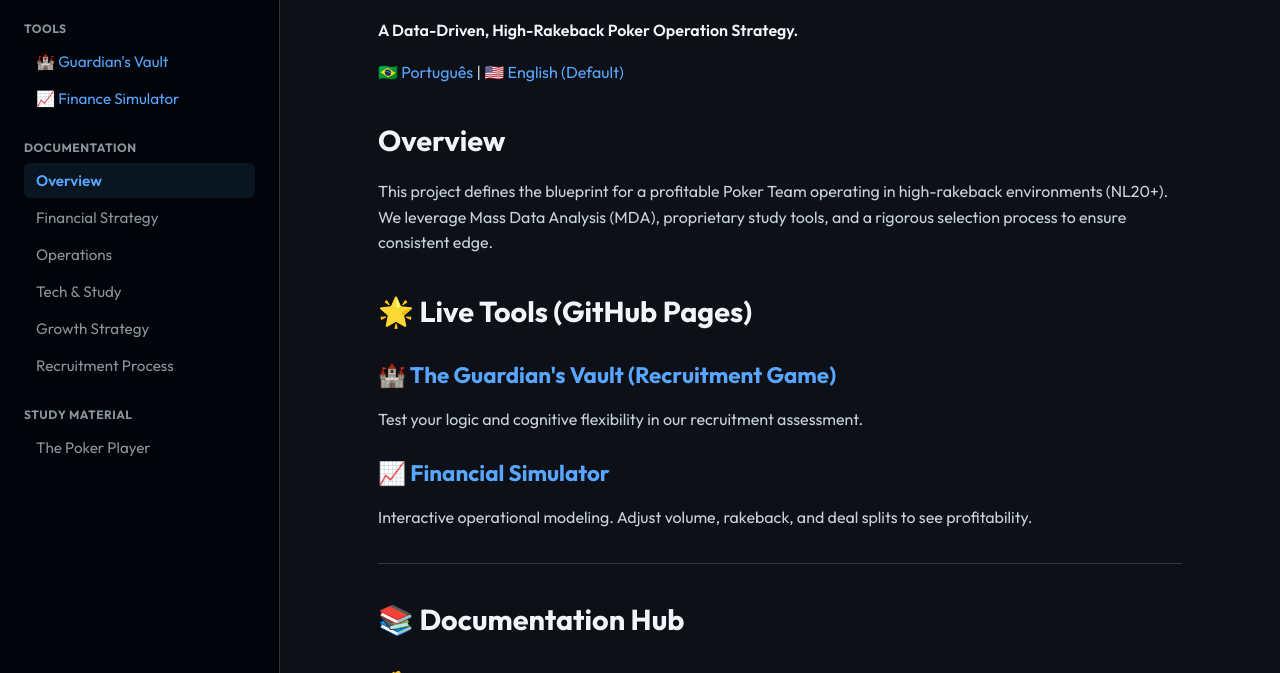
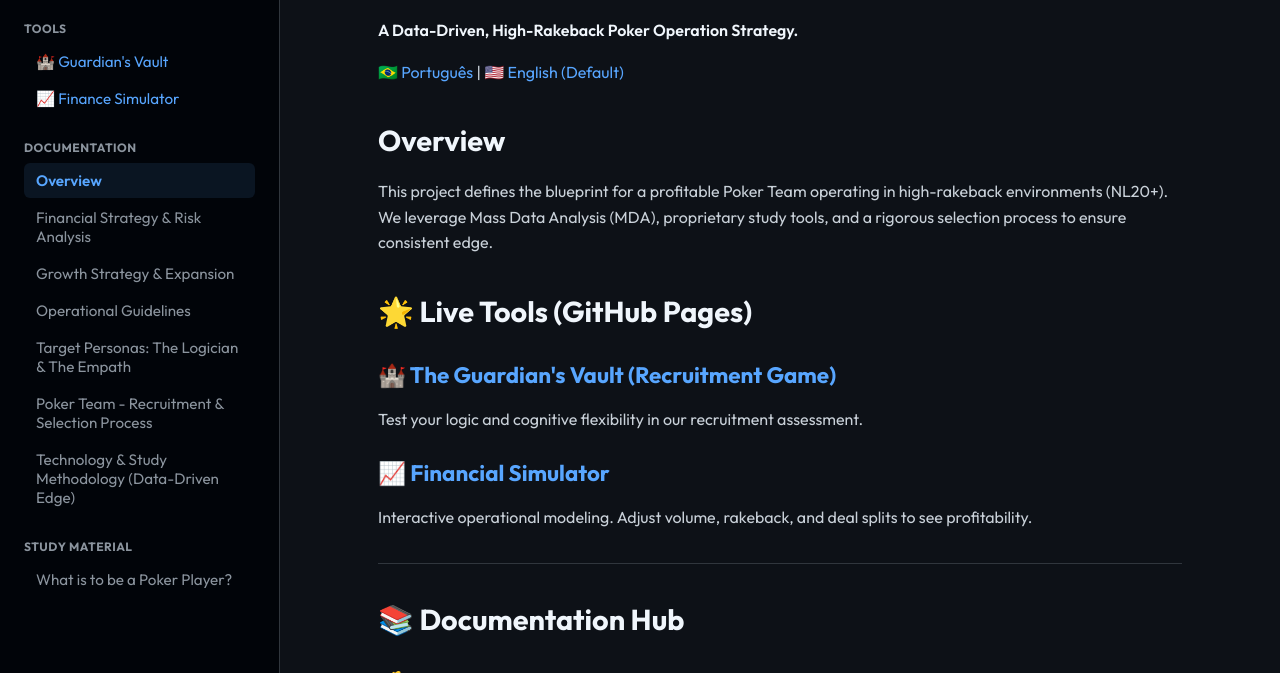
Before and after one commit to vrondelli/poker-team, a website: page index.html in a window 1280 px wide. Shown: the part 127-800 px from the top of the page. Drawn offline with nearby package versions, Linux system fonts and the light colour scheme.

Commit message:
add auto gen nav

```diff
--- a/index.html
+++ b/index.html
@@ -200,47 +200,9 @@
         </div>
     </main>
 
+    <script src="nav-config.js"></script>
     <script>
-        const FILES = {
-            en: [
-                {
-                    category: "Documentation",
-                    items: [
-                        { title: 'Overview', path: 'README.md' },
-                        { title: 'Financial Strategy', path: 'docs/financials_en.md' },
-                        { title: 'Operations', path: 'docs/operations_en.md' },
-                        { title: 'Tech & Study', path: 'docs/tech_and_study_en.md' },
-                        { title: 'Growth Strategy', path: 'docs/growth_strategy_en.md' },
-                        { title: 'Recruitment Process', path: 'docs/recruitment_process_en.md' }
-                    ]
-                },
-                {
-                    category: "Study Material",
-                    items: [
-                        { title: 'The Poker Player', path: 'study-material/poker-player.md' }
-                    ]
-                }
-            ],
-            pt: [
-                {
-                    category: "Documentação",
-                    items: [
-                        { title: 'Visão Geral', path: 'README_pt.md' },
-                        { title: 'Estratégia Financeira', path: 'docs/financials_pt.md' },
-                        { title: 'Operações', path: 'docs/operations_pt.md' },
-                        { title: 'Tecnologia e Estudo', path: 'docs/tech_and_study_pt.md' },
-                        { title: 'Estratégia de Crescimento', path: 'docs/growth_strategy_pt.md' },
-                        { title: 'Processo de Recrutamento', path: 'docs/recruitment_process_pt.md' }
-                    ]
-                },
-                {
-                    category: "Material de Estudo",
-                    items: [
-                        { title: 'Guia de Leaks', path: 'study-material/poker_leaks_guide_pt.md' }
-                    ]
-                }
-            ]
-        };
+        // FILES is now loaded from nav-config.js
 
         let currentLang = 'en';
 
--- /dev/null
+++ b/nav-config.js
@@ -0,0 +1,86 @@
+window.FILES = {
+    "en": [
+        {
+            "category": "Documentation",
+            "items": [
+                {
+                    "title": "Overview",
+                    "path": "README.md"
+                },
+                {
+                    "title": "Financial Strategy & Risk Analysis",
+                    "path": "docs/financials_en.md"
+                },
+                {
+                    "title": "Growth Strategy & Expansion",
+                    "path": "docs/growth_strategy_en.md"
+                },
+                {
+                    "title": "Operational Guidelines",
+                    "path": "docs/operations_en.md"
+                },
+                {
+                    "title": "Target Personas: The Logician & The Empath",
+                    "path": "docs/personas.md"
+                },
+                {
+                    "title": "Poker Team - Recruitment & Selection Process",
+                    "path": "docs/recruitment_process_en.md"
+                },
+                {
+                    "title": "Technology & Study Methodology (Data-Driven Edge)",
+                    "path": "docs/tech_and_study_en.md"
+                }
+            ]
+        },
+        {
+            "category": "Study Material",
+            "items": [
+                {
+                    "title": "What is to be a Poker Player?",
+                    "path": "study-material/poker-player.md"
+                }
+            ]
+        }
+    ],
+    "pt": [
+        {
+            "category": "Documentação",
+            "items": [
+                {
+                    "title": "Visão Geral",
+                    "path": "README_pt.md"
+                },
+                {
+                    "title": "Estratégia Financeira & Análise de Risco",
+                    "path": "docs/financials_pt.md"
+                },
+                {
+                    "title": "Estratégia de Crescimento & Expansão",
+                    "path": "docs/growth_strategy_pt.md"
+                },
+                {
+                    "title": "Diretrizes Operacionais",
+                    "path": "docs/operations_pt.md"
+                },
+                {
+                    "title": "Time de Poker - Processo de Recrutamento e Seleção",
+                    "path": "docs/recruitment_process_pt.md"
+                },
+                {
+                    "title": "Tecnologia & Metodologia de Estudo (Vantagem Guiada por Dados)",
+                    "path": "docs/tech_and_study_pt.md"
+                }
+            ]
+        },
+        {
+            "category": "Material de Estudo",
+            "items": [
+                {
+                    "title": "Guia de Leaks no Poker: Identificação e Correção",
+                    "path": "study-material/poker_leaks_guide_pt.md"
+                }
+            ]
+        }
+    ]
+};
--- a/tsconfig.json
+++ b/tsconfig.json
@@ -9,7 +9,7 @@
     // See also https://aka.ms/tsconfig/module
     "module": "nodenext",
     "target": "esnext",
-    "types": [],
+    "types": ["node"],
     // For nodejs:
     // "lib": ["esnext"],
     // "types": ["node"],
@@ -39,6 +39,6 @@
     "isolatedModules": true,
     "noUncheckedSideEffectImports": true,
     "moduleDetection": "force",
-    "skipLibCheck": true,
+    "skipLibCheck": true
   }
 }
```
Also changed, not shown: package.json (+5 -2 lines), tools/generate-nav.ts (added, +89 -0 lines), 2 other files.
